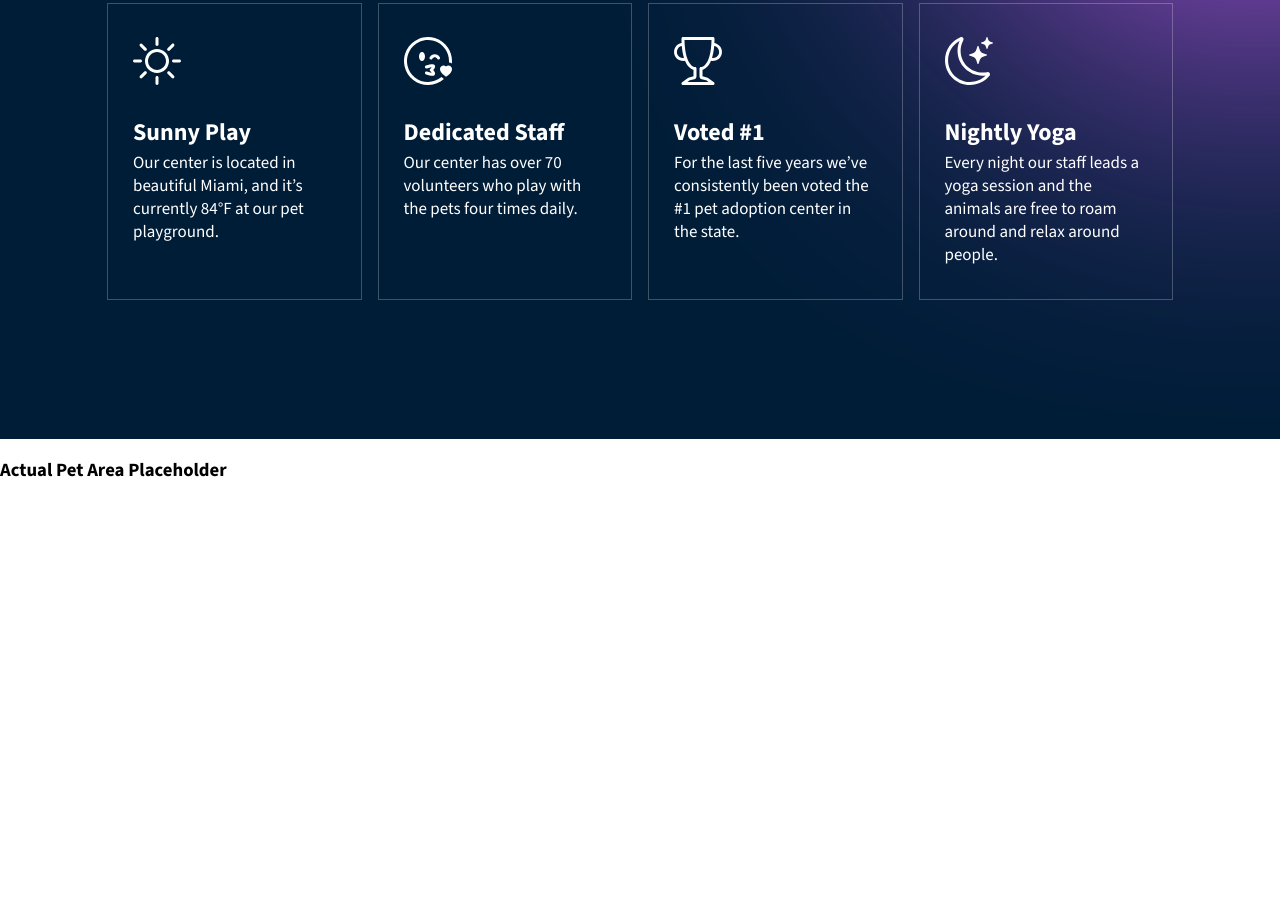
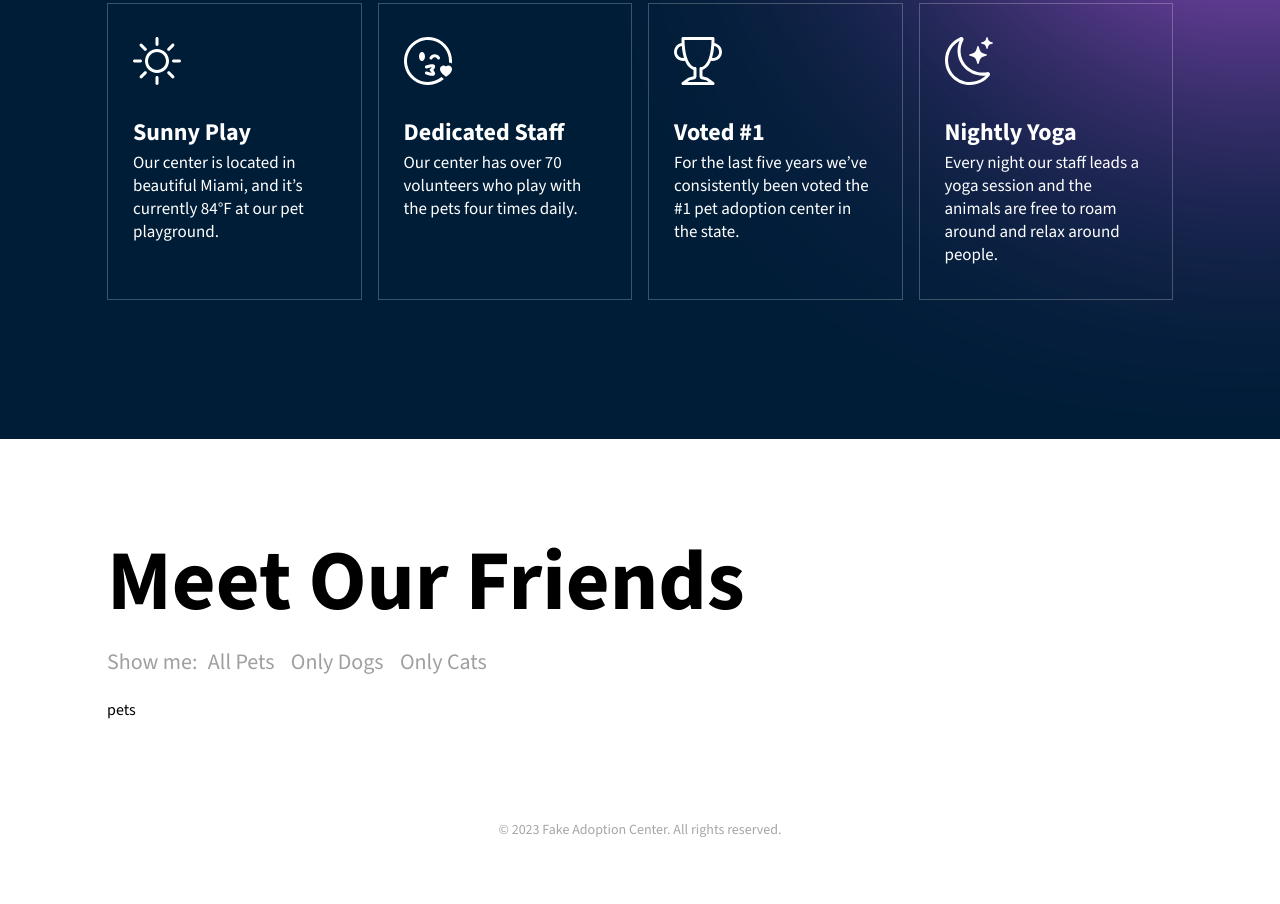
Before and after one commit to Mmeissner37/WebDev_Demo, a plain HTML site: page pet_adoption/index.html in a window 1280 px wide. Shown: the part 609-1513 px from the top of the page. Before the commit the page ends 1110 px from the top, so only its background shows below. Drawn offline with nearby package versions, Linux system fonts and the light colour scheme.

Commit message:
Started Pets Section

```diff
--- a/pet_adoption/index.html
+++ b/pet_adoption/index.html
@@ -145,6 +145,22 @@
       </div>
     </div>
 
-    <h3>Actual Pet Area Placeholder</h3>
+    <div class="page-section">
+      <div class="page-section-inner">
+        <h2 class="page-section-title">Meet Our Friends</h2>
+        <div class="pet-filter">
+          <p>
+            Show me: <button>All Pets</button> <button>Only Dogs</button>
+            <button>Only Cats</button>
+          </p>
+        </div>
+
+        <div class="list-of-pets">pets</div>
+      </div>
+    </div>
+
+    <footer class="site-footer">
+      <p>&copy; 2023 Fake Adoption Center. All rights reserved.</p>
+    </footer>
   </body>
 </html>
--- a/pet_adoption/styles.css
+++ b/pet_adoption/styles.css
@@ -113,3 +113,40 @@ body {
     top: -365px;
     left: -123px;
 }
+
+.page-section {
+    background-color: white;
+    padding: 100px 16px;
+}
+
+.page-section-inner {
+    max-width: 1066px; /*max-width of other section */
+    margin: 0 auto; /*0 vertical margin but auto horizontal margin to make it center */
+}
+
+.page-section-title {
+    font-size: 5.31rem;
+    margin: 0;
+    line-height: 1;
+}
+
+.pet-filter {
+    color: #9F9F9F;
+    font-size: 1.375rem;
+}
+
+.pet-filter button {
+    background-color: transparent;
+    border: none;
+    font-family: "Source Sans 3", sans-serif;
+    font-size: 1.375rem;
+    color: #9F9F9F;
+}
+
+.site-footer p {
+    text-align: center;
+    color: #a6a6a6;
+    font-size: 0.875rem;
+    margin: 0;
+    padding: 0 0 65px 0;
+}
```
